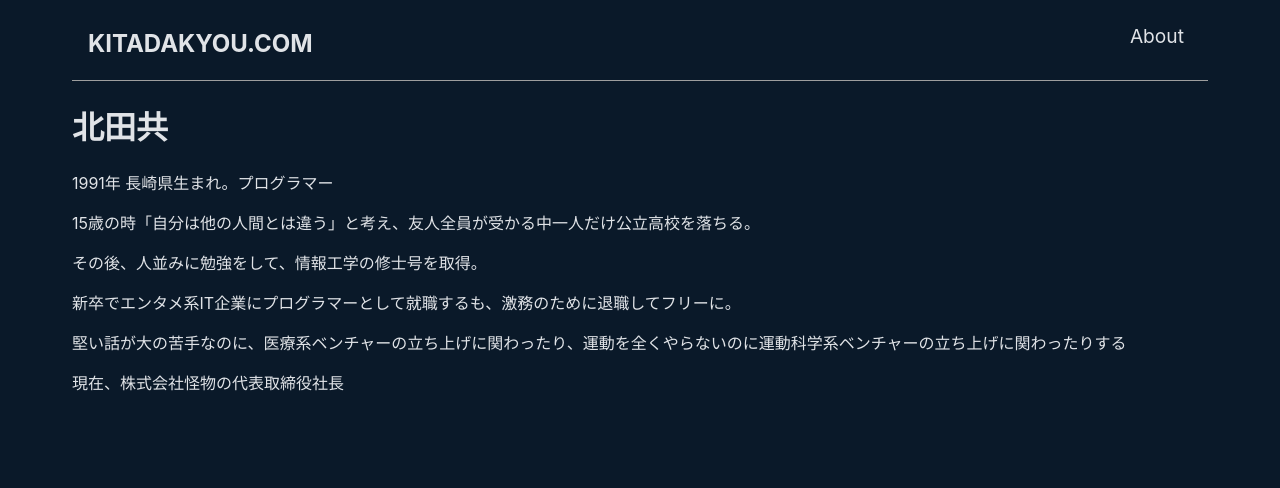
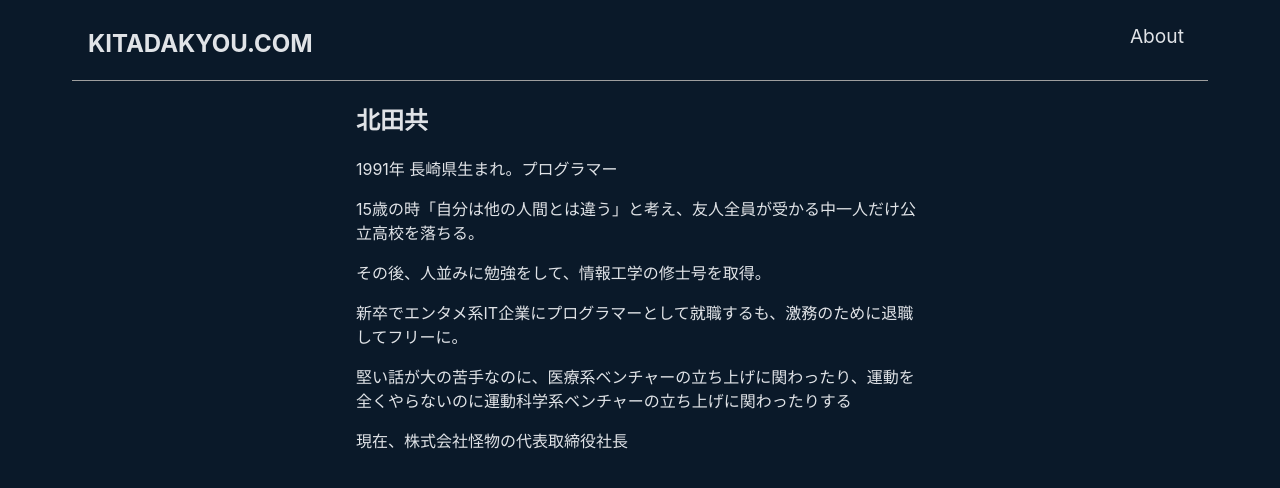
Before and after one commit to kitadakyou/kitadakyou.com, a Next.js app: page /about in a window 1280 px wide. Shown: the top 488 px of the page. Built offline with nearby package versions, Linux system fonts and the light colour scheme.

Commit message:
add about page style

```diff
--- a/pages/about.tsx
+++ b/pages/about.tsx
@@ -1,6 +1,9 @@
+import styles from '../styles/page/about.module.css'
+
 export default function About () {
   return (
-    <main>
+    <main className={styles.mainContainer}>
+      <article className={styles.article}>
         <h1>北田共</h1>
         <p>1991年 長崎県生まれ。プログラマー</p>
         <p>15歳の時「自分は他の人間とは違う」と考え、友人全員が受かる中一人だけ公立高校を落ちる。</p>
@@ -8,6 +11,7 @@ export default function About () {
         <p>新卒でエンタメ系IT企業にプログラマーとして就職するも、激務のために退職してフリーに。</p>
         <p>堅い話が大の苦手なのに、医療系ベンチャーの立ち上げに関わったり、運動を全くやらないのに運動科学系ベンチャーの立ち上げに関わったりする</p>
         <p>現在、株式会社怪物の代表取締役社長</p>
+      </article>
     </main>
   )
 }
--- /dev/null
+++ b/styles/page/about.module.css
@@ -0,0 +1,8 @@
+.mainContainer {
+  display: flex;
+  justify-content: center;
+}
+
+.article {
+  max-width: 50%;
+}
```
Lines whose indentation alone changed are shown as unchanged.
